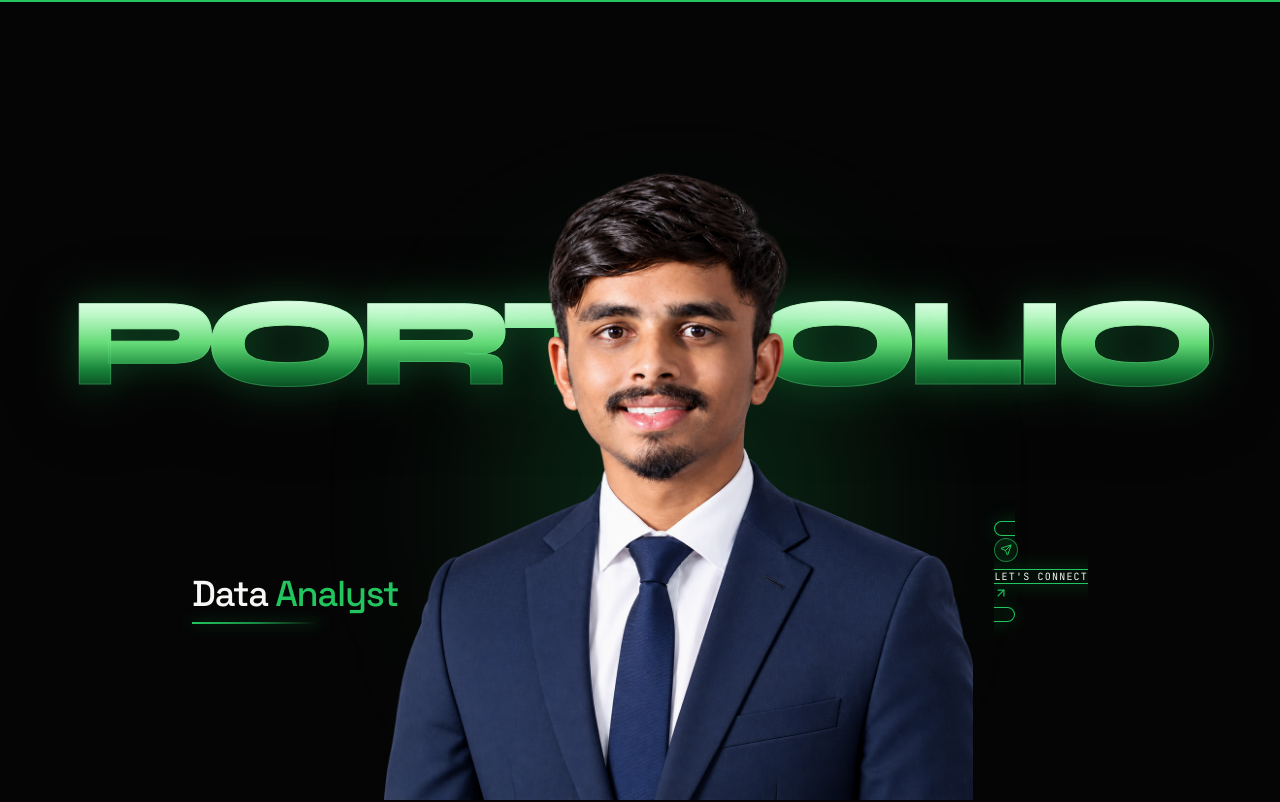
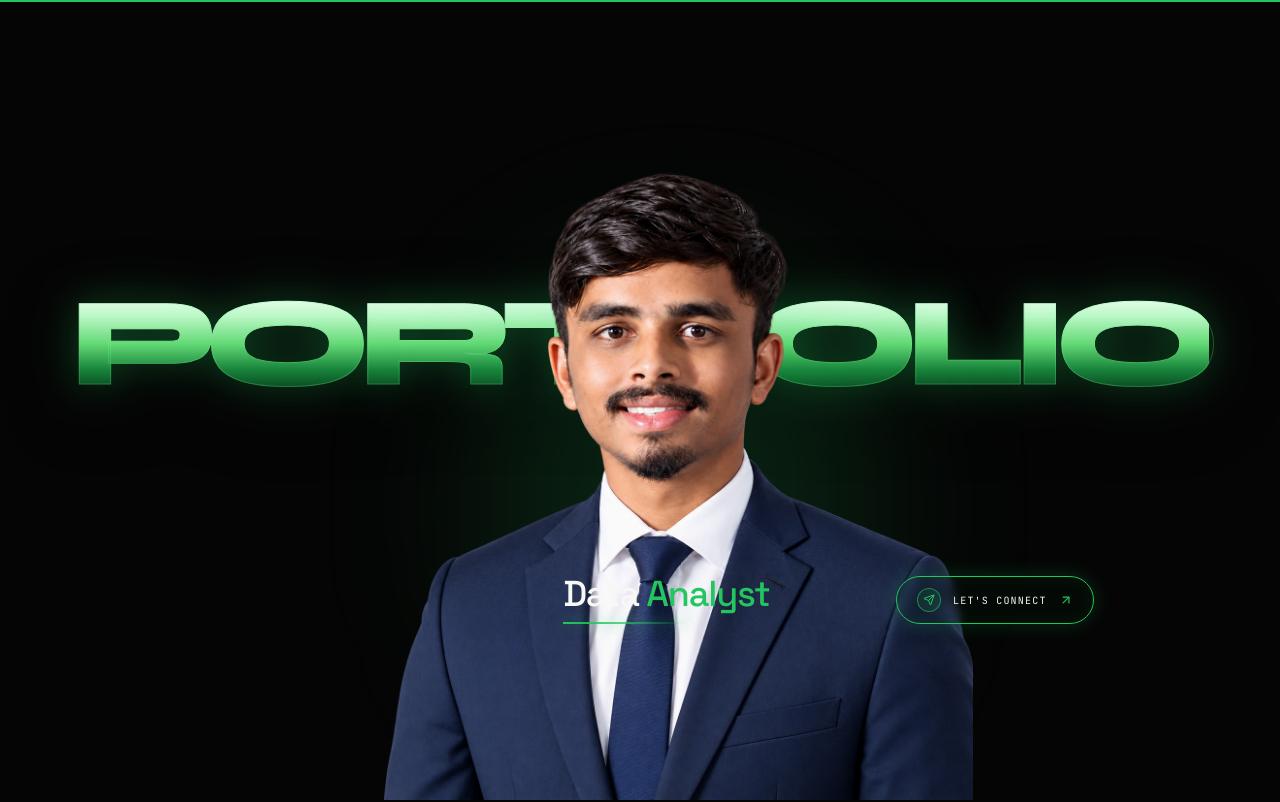
Before and after one commit to bhaskar-nb/portfolio, a Next.js app: page / in a window 1280 px wide. Shown: the top 802 px of the page. Built offline with nearby package versions, Linux system fonts and the light colour scheme.

Commit message:
Fix opening text and CTA positions

```diff
--- a/components/Opening.tsx
+++ b/components/Opening.tsx
@@ -52,7 +52,7 @@ export default function Opening() {
           initial={{ opacity: 0, x: -20 }}
           animate={{ opacity: 1, x: 0 }}
           transition={{ duration: 0.65, delay: 0.4 }}
-          className="absolute bottom-[22%] left-[10%] z-20 sm:left-[12%] lg:left-[13%] xl:left-[15%]"
+          className="absolute bottom-[22%] left-[42%] z-20 sm:left-[43%] lg:left-[44%]"
         >
           <div className="font-display text-2xl font-medium tracking-[-0.035em] text-ink-100 sm:text-3xl lg:text-4xl">
             Data <span className="text-gold">Analyst</span>
@@ -64,17 +64,17 @@ export default function Opening() {
           initial={{ opacity: 0, x: 20 }}
           animate={{ opacity: 1, x: 0 }}
           transition={{ duration: 0.65, delay: 0.47 }}
-          className="absolute bottom-[22%] right-[10%] z-20 sm:right-[12%] lg:right-[13%] xl:right-[15%]"
+          className="absolute bottom-[22%] left-[70%] z-20"
         >
           <MagneticButton
             href="#contact"
-            className="group min-h-12 gap-3 rounded-full border border-gold bg-gold/[0.025] px-5 font-mono text-[10px] uppercase tracking-[0.12em] text-ink-100 shadow-[0_0_20px_rgba(34,197,94,0.22),inset_0_0_18px_rgba(34,197,94,0.08)] backdrop-blur-sm transition-all duration-300 hover:-translate-y-0.5 hover:bg-gold/10 hover:shadow-[0_0_34px_rgba(34,197,94,0.42),inset_0_0_22px_rgba(34,197,94,0.12)]"
+            className="group flex min-h-12 w-max items-center gap-3 whitespace-nowrap rounded-full border border-gold bg-gold/[0.025] px-5 font-mono text-[10px] uppercase tracking-[0.12em] text-ink-100 shadow-[0_0_20px_rgba(34,197,94,0.22),inset_0_0_18px_rgba(34,197,94,0.08)] backdrop-blur-sm transition-all duration-300 hover:-translate-y-0.5 hover:bg-gold/10 hover:shadow-[0_0_34px_rgba(34,197,94,0.42),inset_0_0_22px_rgba(34,197,94,0.12)]"
           >
-            <span className="flex h-6 w-6 items-center justify-center rounded-full border border-gold/60 bg-gold/10 text-gold transition-transform duration-300 group-hover:rotate-[-8deg]">
+            <span className="flex h-6 w-6 shrink-0 items-center justify-center rounded-full border border-gold/60 bg-gold/10 text-gold transition-transform duration-300 group-hover:rotate-[-8deg]">
               <Send size={12} />
             </span>
             Let&apos;s Connect
-            <ArrowUpRight size={14} className="text-gold transition-transform duration-300 group-hover:-translate-y-0.5 group-hover:translate-x-0.5" />
+            <ArrowUpRight size={14} className="shrink-0 text-gold transition-transform duration-300 group-hover:-translate-y-0.5 group-hover:translate-x-0.5" />
           </MagneticButton>
         </motion.div>
       </div>
```
